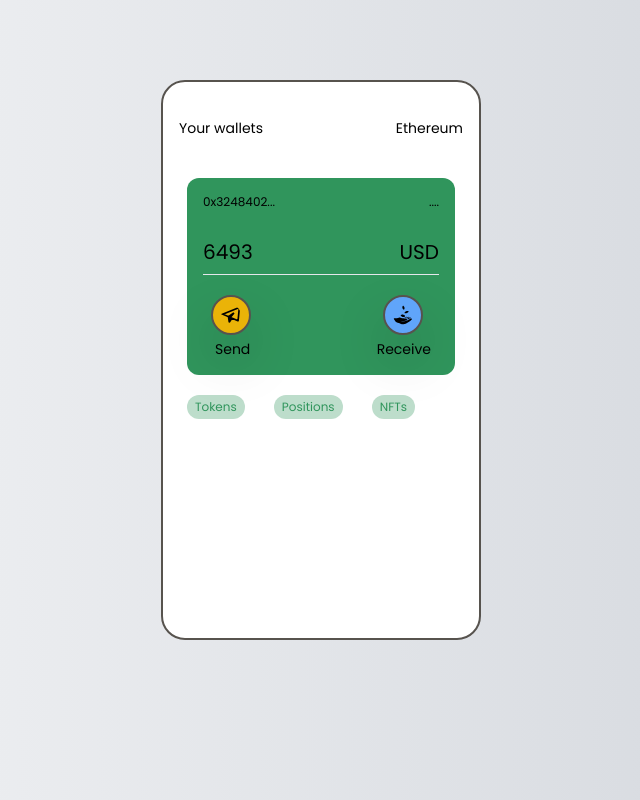
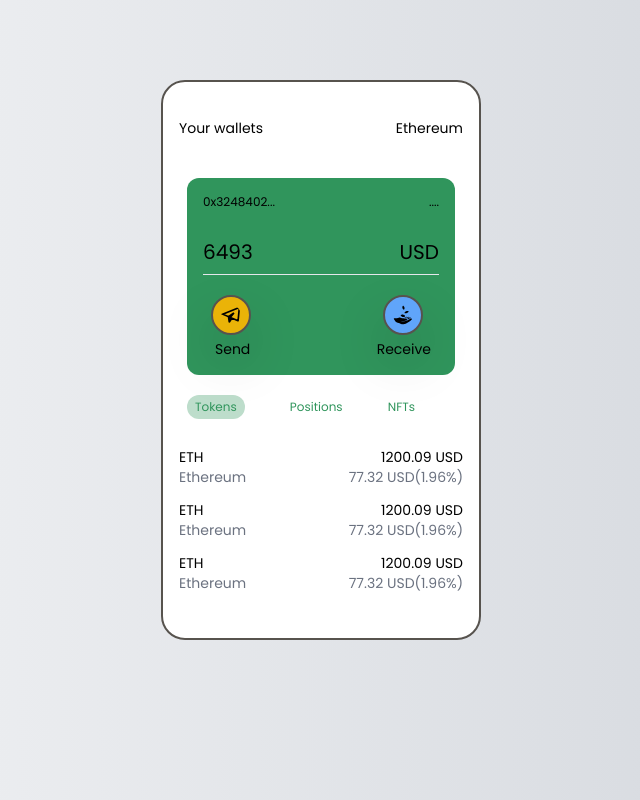
Before and after one commit to royvardhan/wallet, a React (Create React App) app: page / in a window 1280 px wide. Shown: the whole page, without its empty margins (319-959 px from the left). Built offline with nearby package versions, Linux system fonts and the light colour scheme.

Commit message:
Added Token Details

```diff
--- a/src/Wallet.js
+++ b/src/Wallet.js
@@ -38,27 +38,48 @@ export default function Wallet() {
 
             <detailscontainer className=" flex text-green text-xs justify-between m-2 mt-5 mr-12">
             <button className="bg-highlight rounded-xl px-2 py-1">Tokens</button>
-            <button className="bg-highlight rounded-xl px-2 py-1">Positions</button>
-            <button className="bg-highlight rounded-xl px-2 py-1">NFTs</button>
+            <button>Positions</button>
+            <button>NFTs</button>
             </detailscontainer>
+
+            <tokendetails>
+            <detailscontainer className="flex text-sm justify-between mt-7">
+            <p>ETH</p>
+            <p>1200.09 USD</p>
+            </detailscontainer>
+            <detailscontainer className="flex text-gray-500 text-small justify-between">
+            <p>Ethereum</p>
+            <p>77.32 USD(1.96%)</p>
+            </detailscontainer>
+            </tokendetails>
+
+            <tokendetails>
+            <detailscontainer className="flex text-sm justify-between mt-3">
+            <p>ETH</p>
+            <p>1200.09 USD</p>
+            </detailscontainer>
+            <detailscontainer className="flex text-gray-500 text-small justify-between">
+            <p>Ethereum</p>
+            <p>77.32 USD(1.96%)</p>
+            </detailscontainer>
+            </tokendetails>
+
+            <tokendetails>
+            <detailscontainer className="flex text-sm justify-between mt-3">
+            <p>ETH</p>
+            <p>1200.09 USD</p>
+            </detailscontainer>
+            <detailscontainer className="flex text-gray-500 text-small justify-between">
+            <p>Ethereum</p>
+            <p>77.32 USD(1.96%)</p>
+            </detailscontainer>
+            </tokendetails>
+
+
+
+
+
         </div>
         </page>
     )
 }
-
-{/* <balance className="flex justify-between bg-yellow-300">
-                    <p>4,383.94</p>
-                    <p>USD</p>
-                </balance> */}
-
-                // <detailscontainer className="flex justify-between pl-2 pr-2 mt-5">
-
-                // <button>
-                // <GiReceiveMoney className="flex justify-center w-10 mb-2" />
-                // Send
-                // </button>
-                // <button>
-                // <GiReceiveMoney className="flex justify-center w-10 mb-2" />
-                //     Receive
-                //     </button>
-                // </detailscontainer>
--- a/tailwind.config.js
+++ b/tailwind.config.js
@@ -37,6 +37,9 @@ module.exports = {
         'green' : '#30955C',
         'highlight' : '#BDDDCB',
       },
+      fontSize: {
+        'small': '14px',
+      },
     },
   },
   plugins: [],
```
